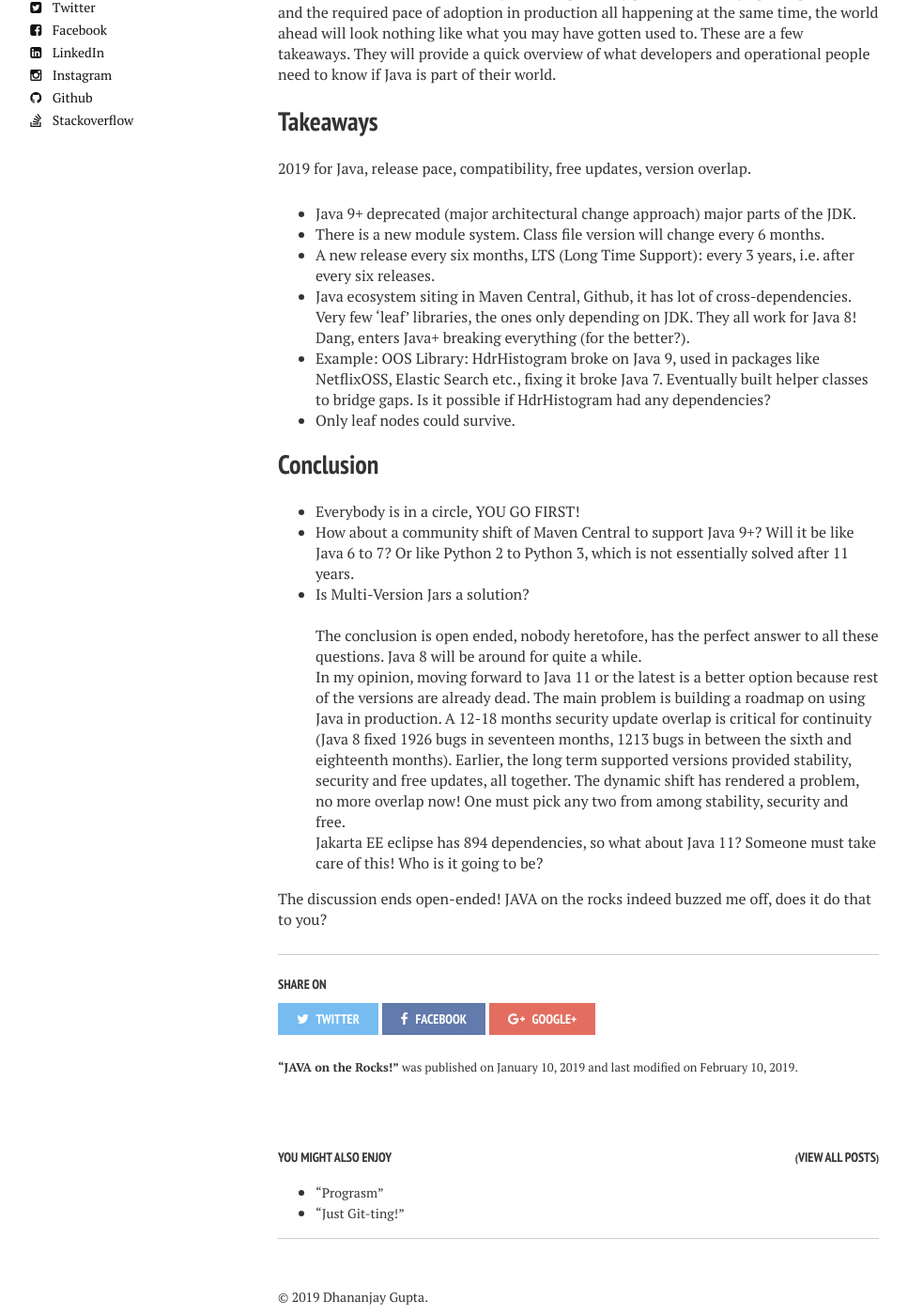
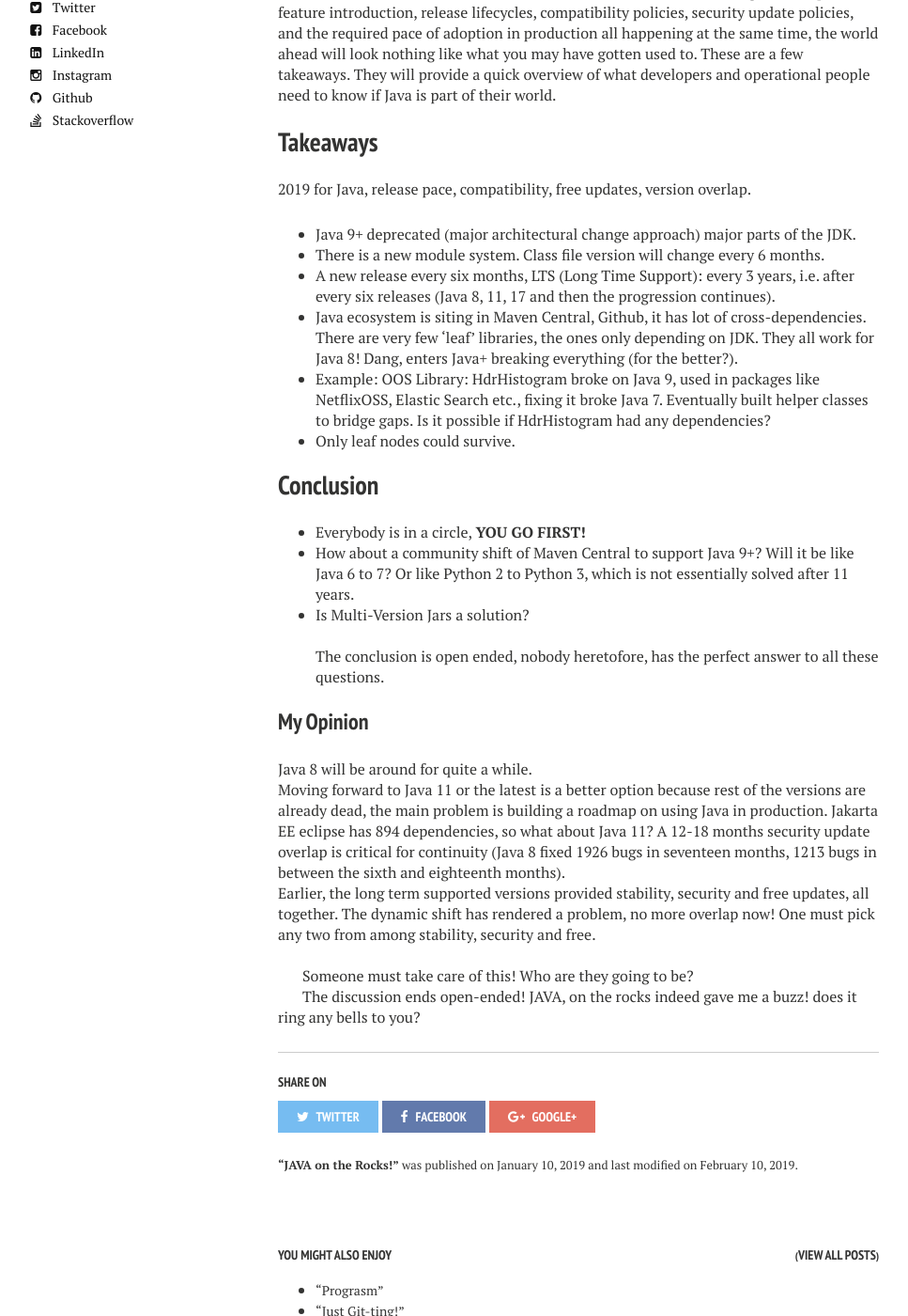
Before and after one commit to DhananjayGupta300/DhananjayGupta300.github.io, a Jekyll site: the page built from _posts/2019-01-10-Java On The Rocks.md, in a window 1280 px wide and 1400 px high, scrolled down 380 px. Shown: the whole window at 94% size, without its empty margins (24-991 px from the left). Built offline with Jekyll 4.4.1, drawn with Linux system fonts in a browser that asks for light colours; nearby versions of some CDN libraries; comment, search, counter and statistics services are not loaded; some of the changed text lies outside the part shown.

Commit message:
Update 2019-01-10-Java On The Rocks.md

```diff
--- a/_posts/2019-01-10-Java On The Rocks.md
+++ b/_posts/2019-01-10-Java On The Rocks.md
@@ -47,20 +47,24 @@
 2019 for Java, release pace, compatibility, free updates, version overlap.
 + Java 9+ deprecated (major architectural change approach) major parts of the JDK.
 + There is a new module system. Class file version will change every 6 months.
-+ A new release every six months, LTS (Long Time Support): every 3 years, i.e. after every six releases.
-+ Java ecosystem siting in Maven Central, Github, it has lot of cross-dependencies. Very few ‘leaf’ libraries, the ones only depending on JDK. They all work for Java 8! Dang, enters Java+ breaking everything (for the better?).
++ A new release every six months, LTS (Long Time Support): every 3 years, i.e. after every six releases (Java 8, 11, 17 and then the progression continues).
++ Java ecosystem is siting in Maven Central, Github, it has lot of cross-dependencies. There are very few ‘leaf’ libraries, the ones only depending on JDK. They all work for Java 8! Dang, enters Java+ breaking everything (for the better?).
 + Example: OOS Library: HdrHistogram broke on Java 9, used in packages like NetflixOSS, Elastic Search etc., fixing it broke Java 7. Eventually built helper classes to bridge gaps. Is it possible if HdrHistogram had any dependencies?
 + Only leaf nodes could survive.
 
 Conclusion
 ----------
 
-+ Everybody is in a circle, YOU GO FIRST!
++ Everybody is in a circle, **YOU GO FIRST!**
 + How about a community shift of Maven Central to support Java 9+? Will it be like Java 6 to 7? Or like Python 2 to Python 3, which is not essentially solved after 11 years.
 + Is Multi-Version Jars a solution?
 <br/><br/>
-The conclusion is open ended, nobody heretofore, has the perfect answer to all these questions. Java 8 will be around for quite a while. <br/> In my opinion, moving forward to Java 11 or the latest is a better option because rest of the versions are already dead. The main problem is building a roadmap on using Java in production. A 12-18 months security update overlap is critical for continuity (Java 8 fixed 1926 bugs in seventeen months, 1213 bugs in between the sixth and eighteenth months). Earlier, the long term supported versions provided stability, security and free updates, all together. The dynamic shift has rendered a problem, no more overlap now! One must pick any two from among stability, security and free. <br/>
-Jakarta EE eclipse has 894 dependencies, so what about Java 11?
-Someone must take care of this! Who is it going to be?
+The conclusion is open ended, nobody heretofore, has the perfect answer to all these questions.
 
-The discussion ends open-ended! JAVA on the rocks indeed buzzed me off, does it do that to you?
+### My Opinion
+
+Java 8 will be around for quite a while. <br/> Moving forward to Java 11 or the latest is a better option because rest of the versions are already dead, the main problem is building a roadmap on using Java in production. Jakarta EE eclipse has 894 dependencies, so what about Java 11? A 12-18 months security update overlap is critical for continuity (Java 8 fixed 1926 bugs in seventeen months, 1213 bugs in between the sixth and eighteenth months).<br/> Earlier, the long term supported versions provided stability, security and free updates, all together. The dynamic shift has rendered a problem, no more overlap now! One must pick any two from among stability, security and free. <br/><br/>
+
+Someone must take care of this! Who are they going to be?
+
+The discussion ends open-ended! JAVA, on the rocks indeed gave me a buzz! does it ring any bells to you?
```
Also changed, not shown: other parts of _posts/2019-01-10-Java On The Rocks.md (+2 -2 lines).
